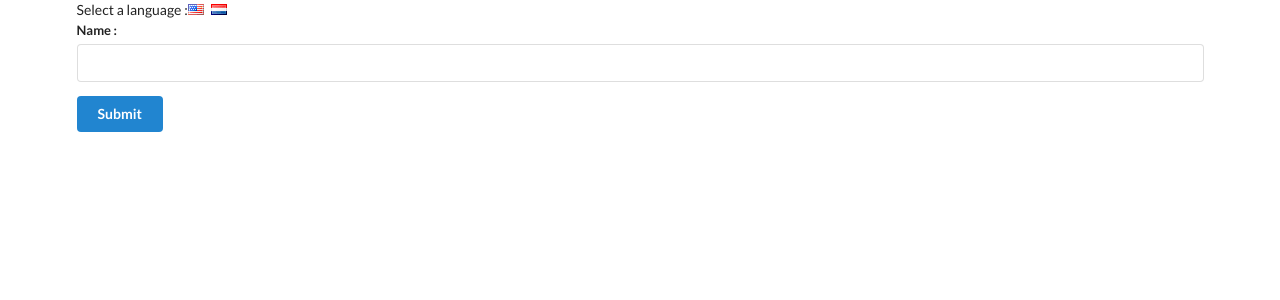
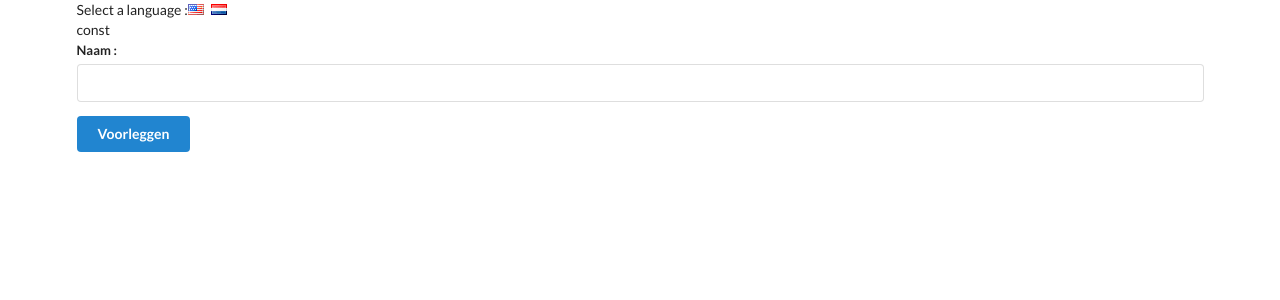
Before and after one commit to paulcmd/translate, a React (Create React App) app: page / in a window 1280 px wide. Shown: the top 300 px of the page. Built offline with nearby package versions, Linux system fonts and the light colour scheme.

Commit message:
implementing Context Provider

```diff
--- a/src/components/App.jsx
+++ b/src/components/App.jsx
@@ -1,4 +1,6 @@
 import React, { useState } from 'react'
+import LanguageContext from '../contexts/LanguageContext'
+
 import UserCreate from './UserCreate'
 
 const App = () => {
@@ -6,7 +8,7 @@ const App = () => {
 
     const onLanguageChange = (language) => {
         setLanguage(language)
-        console.log('current language', language)
+        //console.log('current language', language)
     }
     return (
         <div className="ui container">
@@ -21,7 +23,9 @@ const App = () => {
                     onClick={() => onLanguageChange('Dutch')}
                 />
             </div>
-            <UserCreate />
+            <LanguageContext.Provider value={language}>
+                <UserCreate />
+            </LanguageContext.Provider>
         </div>
     )
 }
--- a/src/components/Button.jsx
+++ b/src/components/Button.jsx
@@ -2,18 +2,26 @@ import React, { Component } from 'react'
 import LanguageContext from '../contexts/LanguageContext'
 
 class Button extends Component {
-    static contextType = LanguageContext
-	render() {
-		console.log(this.context)
-        return <button className="ui button primary">Submit</button>
+	renderSubmit(value) {
+		return value === 'English' ? 'Submit' : 'Voorleggen'
+		}
+    render() {
+        //console.log(this.context)
+
+		return <button className="ui button primary">
+
+			<LanguageContext.Consumer>
+				{(value)=> this.renderSubmit(value)}
+			</LanguageContext.Consumer>
+		</button>
     }
 }
 
 export default Button
 
-
 /* static creates contextType as an instance of this(Button) class
 its the same as saying Button.contextType = LanguageContext
-
+-you only need to assign static if you're going to use this.context property and not
+  Consumer
 
 */
--- a/src/components/Field.jsx
+++ b/src/components/Field.jsx
@@ -1,12 +1,19 @@
-import React from 'react'
+import React, { Component } from 'react'
+import LanguageContext from '../contexts/LanguageContext'
 
-const Field = () => {
-	return (
-		<div className="ui field">
-			<label>Name : </label>
-			<input />
-		</div>
-	)
+class Field extends Component {
+    static contextType = LanguageContext
+
+    render() {
+        const nameText = this.context === 'English' ? 'Name' : 'Naam'
+        return (
+            <div className="ui field">
+                const
+                <label>{nameText} : </label>
+                <input />
+            </div>
+        )
+    }
 }
 
 export default Field
--- a/src/contexts/LanguageContext.js
+++ b/src/contexts/LanguageContext.js
@@ -1,3 +1,3 @@
 import React from 'react'
 
-export default React.createContext('dutch')
+export default React.createContext('English')
```
